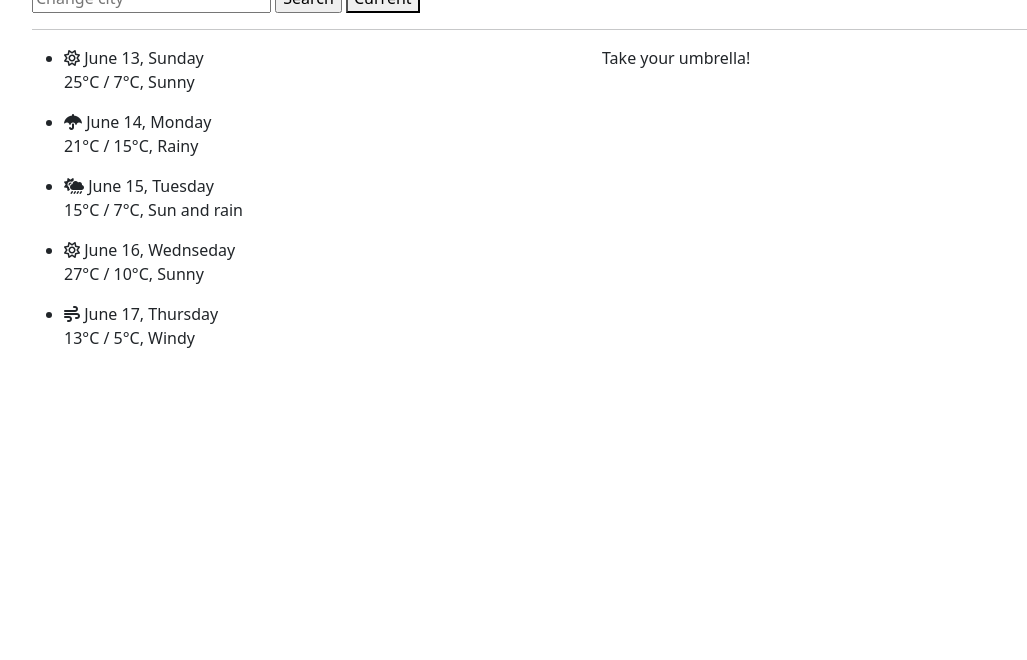
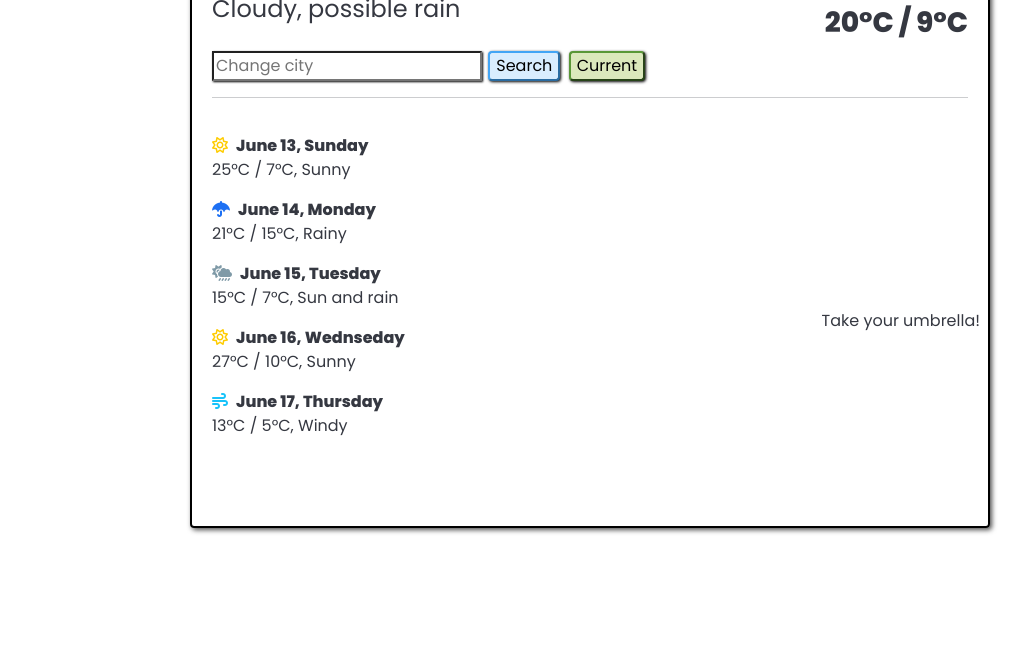
Before and after one commit to AyanamiKiki/GitHub-SheCodes, a plain HTML site: page index.html in a window 1280 px wide. Shown: the part 140-800 px from the top of the page, without its empty margins (50-1077 px from the left). Drawn offline with nearby package versions, Linux system fonts and the light colour scheme; a script that the page names is missing.

Commit message:
Added & linked CSS

```diff
--- a/index.html
+++ b/index.html
@@ -12,7 +12,7 @@
     <link rel="preconnect" href="https://fonts.gstatic.com">
     <link href="https://fonts.googleapis.com/css2?family=Poppins:ital,wght@0,100;0,300;0,400;0,800;1,100;1,300;1,400;1,800&display=swap"
         rel="stylesheet">
-    <link rel="stylesheet" href="style/style.css">
+    <link rel="stylesheet" href="style.css">
     <script src="https://unpkg.com/axios/dist/axios.min.js"></script>
 
 </head>
--- /dev/null
+++ b/style.css
@@ -0,0 +1,98 @@
+body {
+  font-family: "Poppins", sans-serif;
+  color: #353841;
+}
+li {
+  list-style: none;
+}
+ul {
+  padding: 20px 0px;
+}
+form {
+  padding: 12px 12px;
+  border-radius: 4px;
+  margin: 0px 0px 10px;
+}
+h3 {
+  margin: 0px;
+}
+#celsius:hover {
+  cursor: pointer;
+  color: #1e9df6;
+}
+#farenheit:hover {
+  cursor: pointer;
+  color: #1e9df6;
+}
+.change-city {
+  width: 270px;
+  box-shadow: 1px 1px 2px #000;
+}
+.title {
+  font-weight: bold;
+}
+.subtitle {
+  font-size: 24px;
+  margin: 15px 0px;
+}
+.today-date {
+  text-align: right;
+}
+.container {
+  max-width: 800px;
+  margin-top: 40px;
+  border: solid 2px;
+  padding: 30px 20px 0px;
+  border-color: black;
+  border-radius: 4px;
+  box-shadow: 2px 2px 5px rgb(78, 78, 78);
+}
+.extra-text {
+  text-align: right;
+  padding: 25% 0px;
+}
+.today-temp {
+  font-weight: bolder;
+}
+.search {
+  background-color: #d9edfe;
+  border-radius: 4px;
+  border-color: #42a5f5;
+  box-shadow: 1px 1px 3px #000;
+  margin: 0px 2px;
+}
+.current {
+  background-color: #dbe8bc;
+  border-radius: 4px;
+  border-color: #599737;
+  box-shadow: 1px 1px 3px #000;
+  margin: 0px 2px;
+}
+
+.day {
+  font-weight: bold;
+}
+.day-weather {
+  font-weight: lighter;
+}
+.fa-wind {
+  color: #18c3fa;
+}
+.fa-sun {
+  color: #fecc00;
+}
+.fa-cloud-sun-rain {
+  color: #7f9aa7;
+}
+.fa-umbrella {
+  color: #1d70f3;
+}
+.fa-cloud-sun {
+  color: #1d9df6;
+}
+.icon {
+  margin: 0px 5px 0px 0px;
+}
+.weekdays {
+  height: 200px;
+}
```
